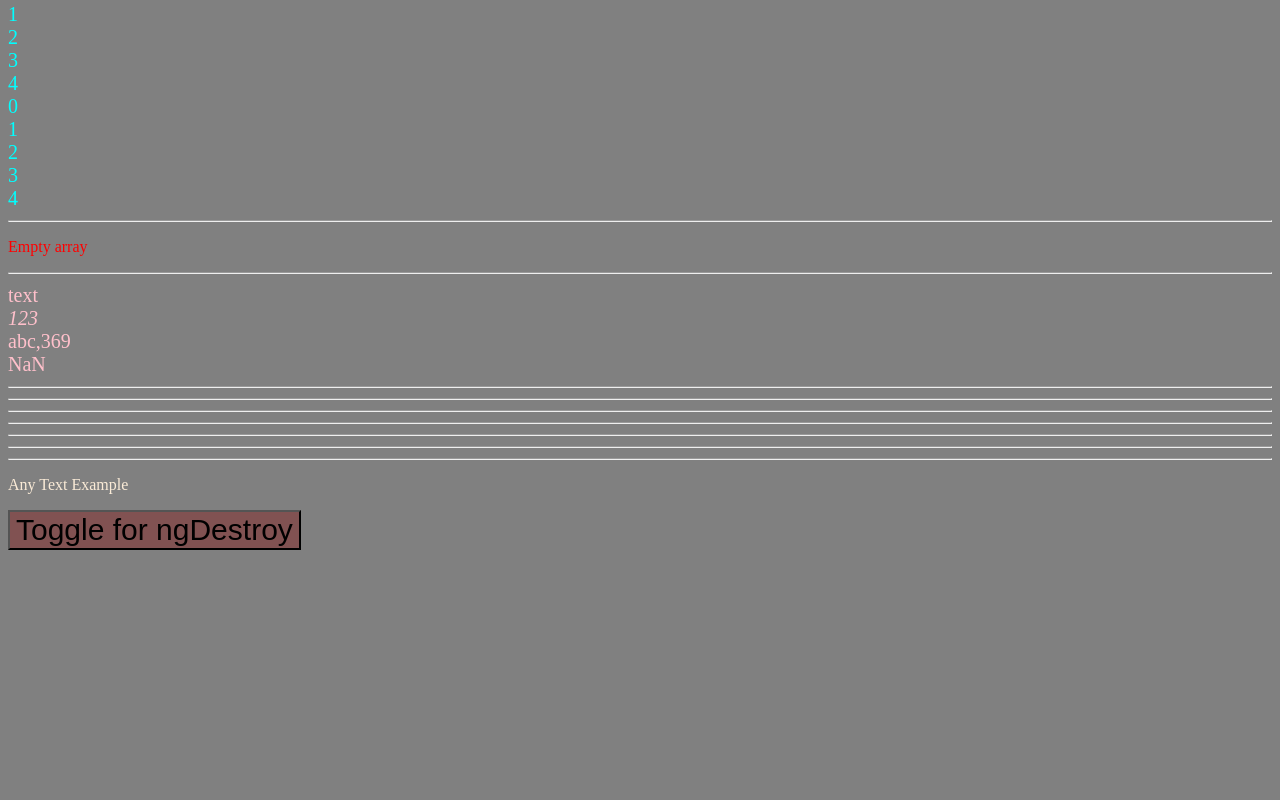
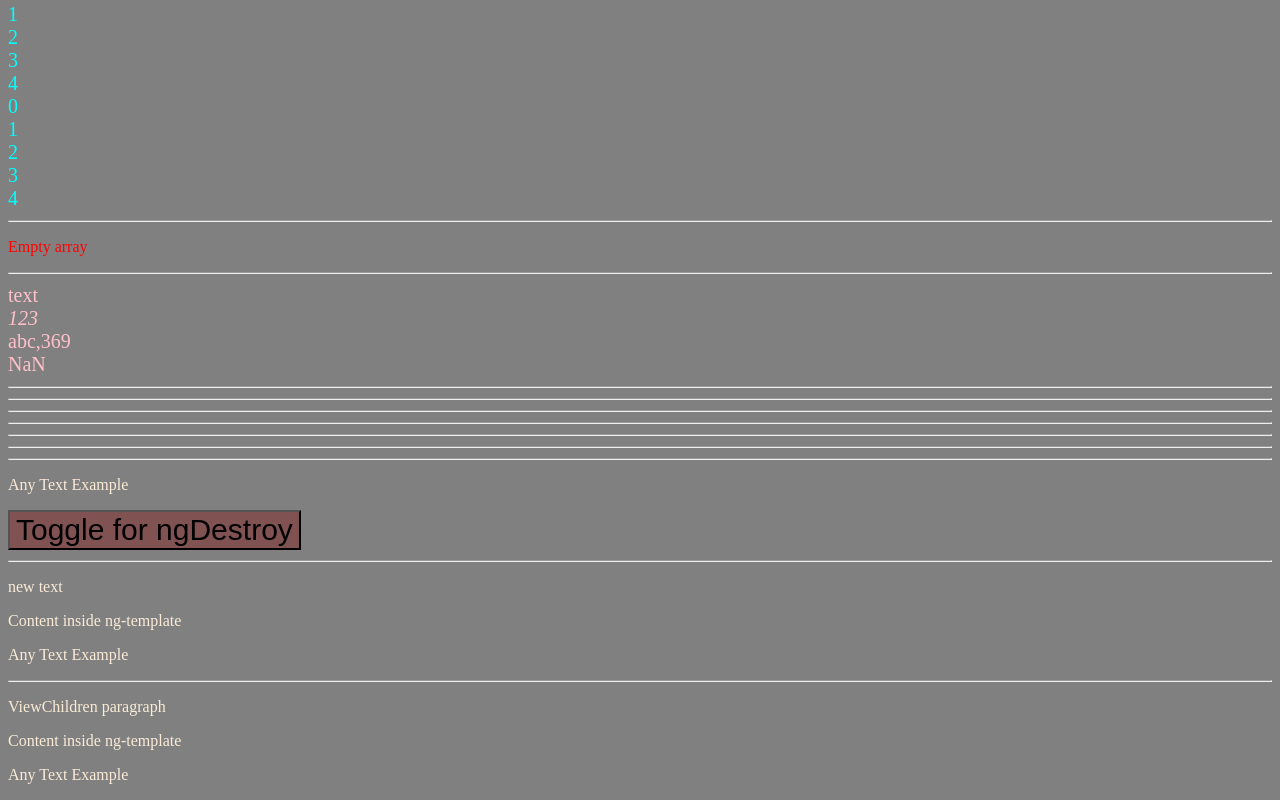
Before and after one commit to MaxRattle/Angular-Course-Yuiriy-Simonov, an Angular app: page / in a window 1280 px wide. Shown: the part 3405-4205 px from the top of the page. Before the commit the page ends 3963 px from the top, so only its background shows below. Built offline with nearby package versions, Linux system fonts and the light colour scheme.

Commit message:
feat: learned ViewChild and ViewChildren

```diff
--- a/src/app/app.component.html
+++ b/src/app/app.component.html
@@ -307,3 +307,20 @@ name="name"
   <app-child [title]="titleCicle" [name]="nameCicle" [obj]="objectCicle"></app-child>
 }
 <button (click)="toggler = !toggler">Toggle for ngDestroy</button>
+<!-- далее идет урок по ViewChild и ViewChildren -->
+<hr>
+<p #paragraph>View paragraph</p>
+<ng-template #template>
+  <p>Content inside ng-template</p>
+</ng-template>
+<ng-container *ngTemplateOutlet="template"></ng-container>
+<!-- <app-child #component>Lorem ipsum dolor sit amet consectetur.</app-child> -->
+<app-child>Lorem ipsum dolor sit amet consectetur.</app-child>
+<!-- с ViewChildren -->
+<hr>
+<p #paragraphChildren>ViewChildren paragraph</p>
+<ng-template #templateChildren>
+  <p>Content inside ng-template</p>
+</ng-template>
+<ng-container *ngTemplateOutlet="templateChildren"></ng-container>
+<app-child>Lorem ipsum dolor sit amet consectetur.</app-child>
--- a/src/app/app.component.ts
+++ b/src/app/app.component.ts
@@ -1,4 +1,12 @@
-import { Component } from '@angular/core';
+import {
+  Component,
+  ElementRef,
+  QueryList,
+  TemplateRef,
+  ViewChild,
+  ViewChildren,
+} from '@angular/core';
+import { ChildComponent } from './components/child/child.component';
 
 @Component({
   selector: 'app-root',
@@ -82,4 +90,43 @@ export class AppComponent {
       this.objectCicle = { ...this.objectCicle, age: 25 };
     }, 3000);
   }
+
+  titleView: string = 'Header View';
+  @ViewChild('paragraph')
+  paragraph!: ElementRef<HTMLParagraphElement>;
+  @ViewChild('template') template!: TemplateRef<HTMLParagraphElement>;
+  @ViewChild(ChildComponent) component!: ChildComponent;
+  // @ViewChild(TemplateRef) template!: TemplateRef<HTMLParagraphElement>;
+  // @ViewChild(ChildComponent) component!: ChildComponent;
+
+  // стаик задает View вывод без всех проверок // но это бед практис
+  // @ViewChild(ChildComponent, { static: true }) component!: ChildComponent;
+  // ngOnInit() {
+  //   console.log('component ngOnInit', this.component);
+  // }
+
+  @ViewChildren('paragraph')
+  paragraphChildren!: QueryList<ElementRef<HTMLParagraphElement>>;
+  @ViewChildren('template')
+  templateChildren!: QueryList<TemplateRef<HTMLParagraphElement>>;
+  @ViewChildren(ChildComponent) componentChildren!: QueryList<ChildComponent>;
+
+  ngAfterViewInit() {
+    console.log('paragraph', this.paragraph);
+    console.log('template', this.template);
+    console.log('component', this.component);
+
+    //не стоит менять таким образом DOM
+    this.paragraph.nativeElement.textContent = 'new text';
+    this.component.childNameView = 'child renamed';
+
+    // ViewChildren
+    console.log('paragraphChildren', this.paragraphChildren);
+    console.log('templateChildren', this.templateChildren);
+    console.log('componentChildren', this.componentChildren);
+
+    //не стоит менять таким образом DOM
+    // this.paragraphChildren.nativeElement.textContent = 'new text';
+    // this.componentChildren.childNameView = 'children renamed';
+  }
 }
--- a/src/app/components/child/child.component.ts
+++ b/src/app/components/child/child.component.ts
@@ -68,4 +68,7 @@ export class ChildComponent {
   ngOnDestroy(): void {
     console.log('%c ngOnDestroy', 'color: red');
   }
+
+  childView: string = 'child View content';
+  childNameView: string = 'child Name View content';
 }
```
Also changed, not shown: conspect.txt.txt.
